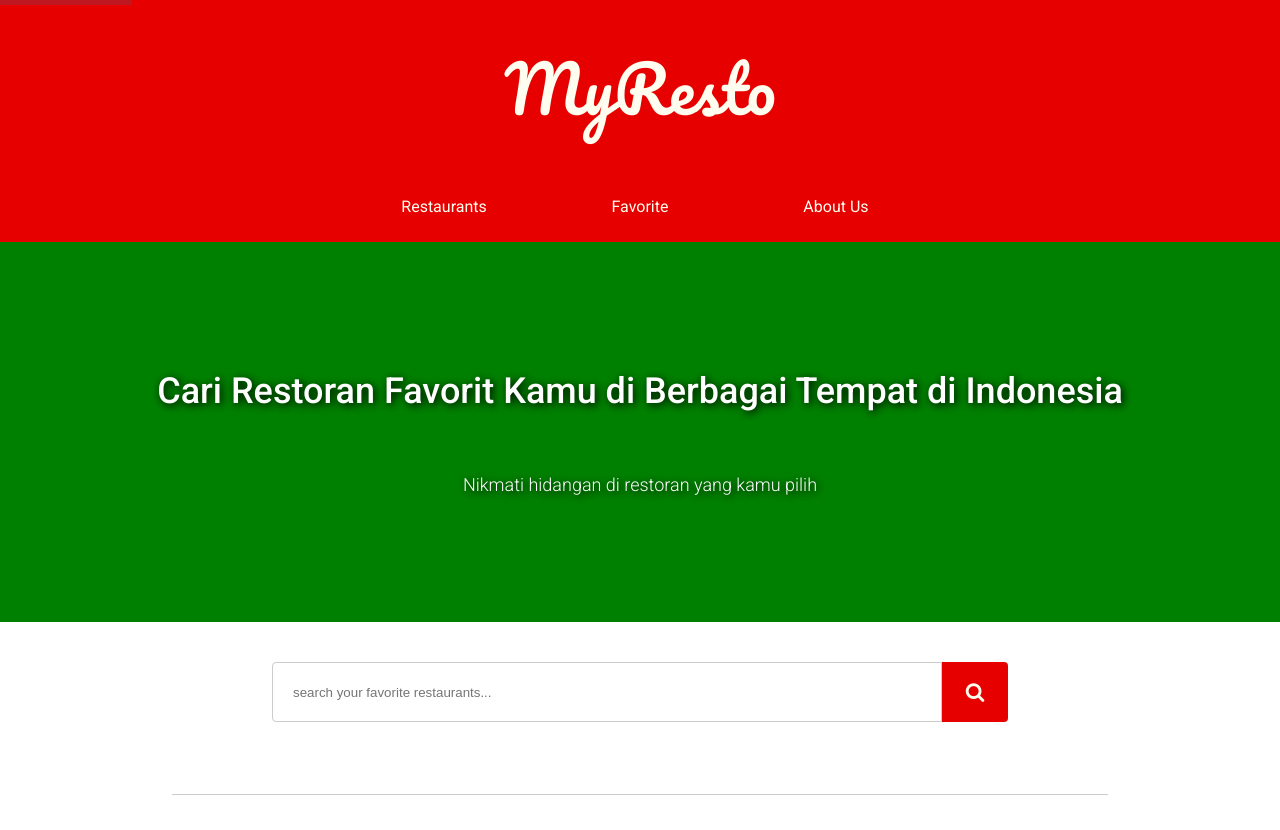
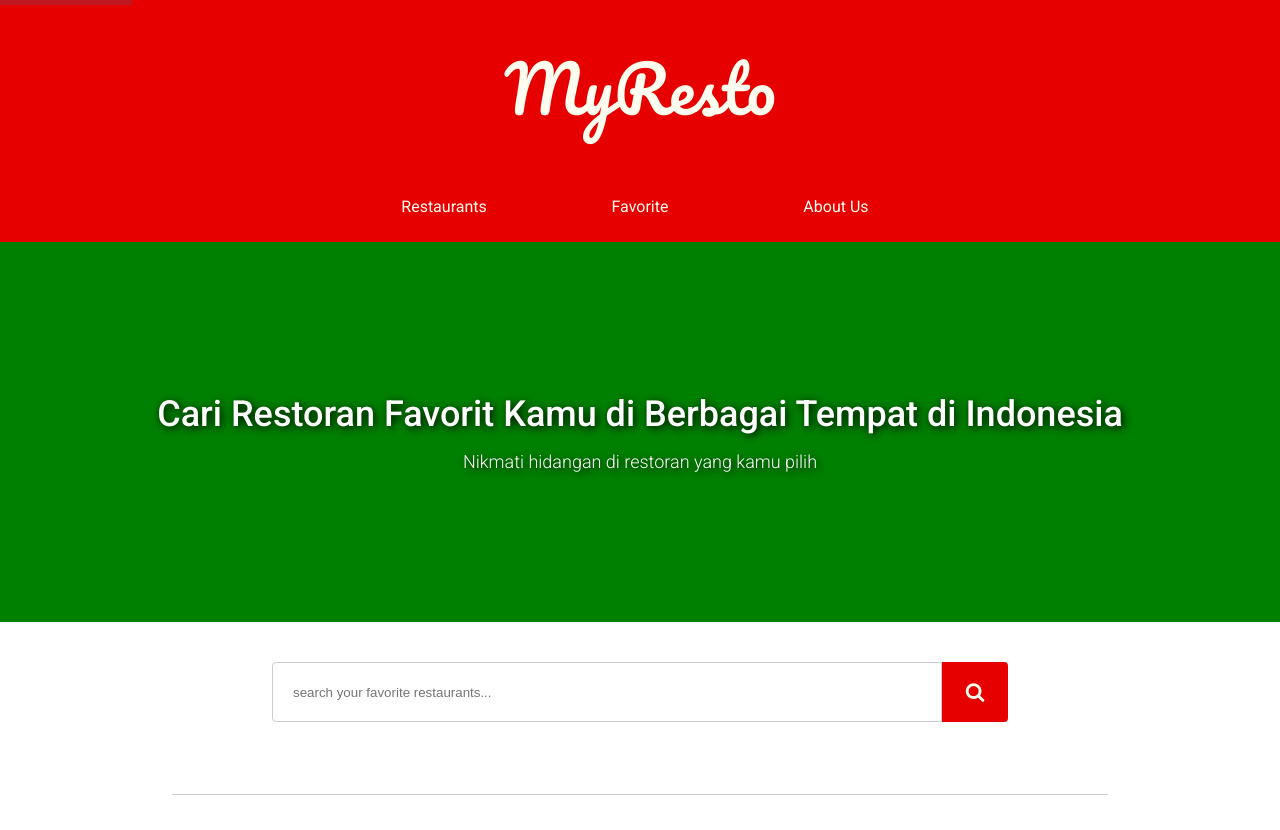
Before and after one commit to mfauzanamzar/restaurant-apps-javascript, a website built with webpack: page src/templates/index.html in a window 1280 px wide. Shown: the top 830 px of the page. Built offline with nearby package versions, Linux system fonts and the light colour scheme; no server answers; what serviceworker-webpack-plugin would draw is missing.

Commit message:
reapair css for hero title

```diff
--- a/src/scripts/component/hero-banner.js
+++ b/src/scripts/component/hero-banner.js
@@ -7,9 +7,7 @@ class HeroBanner extends HTMLElement {
     this.innerHTML = `
             <div id="heroPlace" class="hero">
                 <div class="hero__inner">
-                  <div class="hero-container__title">
                       <h1 class="hero__title">Cari Restoran Favorit Kamu di Berbagai Tempat di Indonesia</h1>
-                  </div>
                       <p class="hero__tagline">Nikmati hidangan di restoran yang kamu pilih</p>
 
                 </div>
--- a/src/styles/main.css
+++ b/src/styles/main.css
@@ -140,12 +140,7 @@ a{
     margin: 0 auto;
 }
 
-.hero-container__title{
-    height: 88px;
-}
-
 .hero__title {
-    min-height: 88px;
     color: #fff;
     font-weight: 500;
     font-size: 36px;
```
